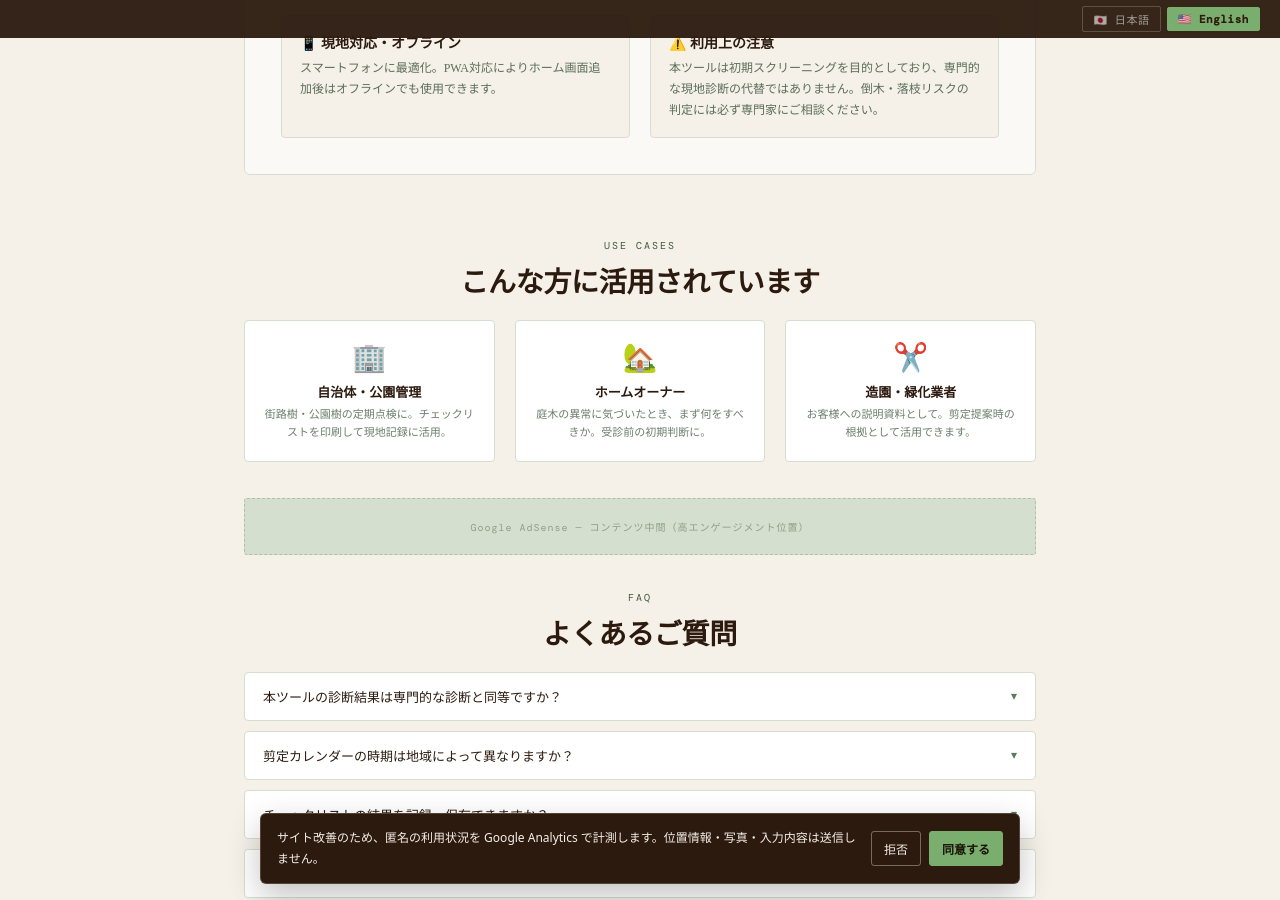
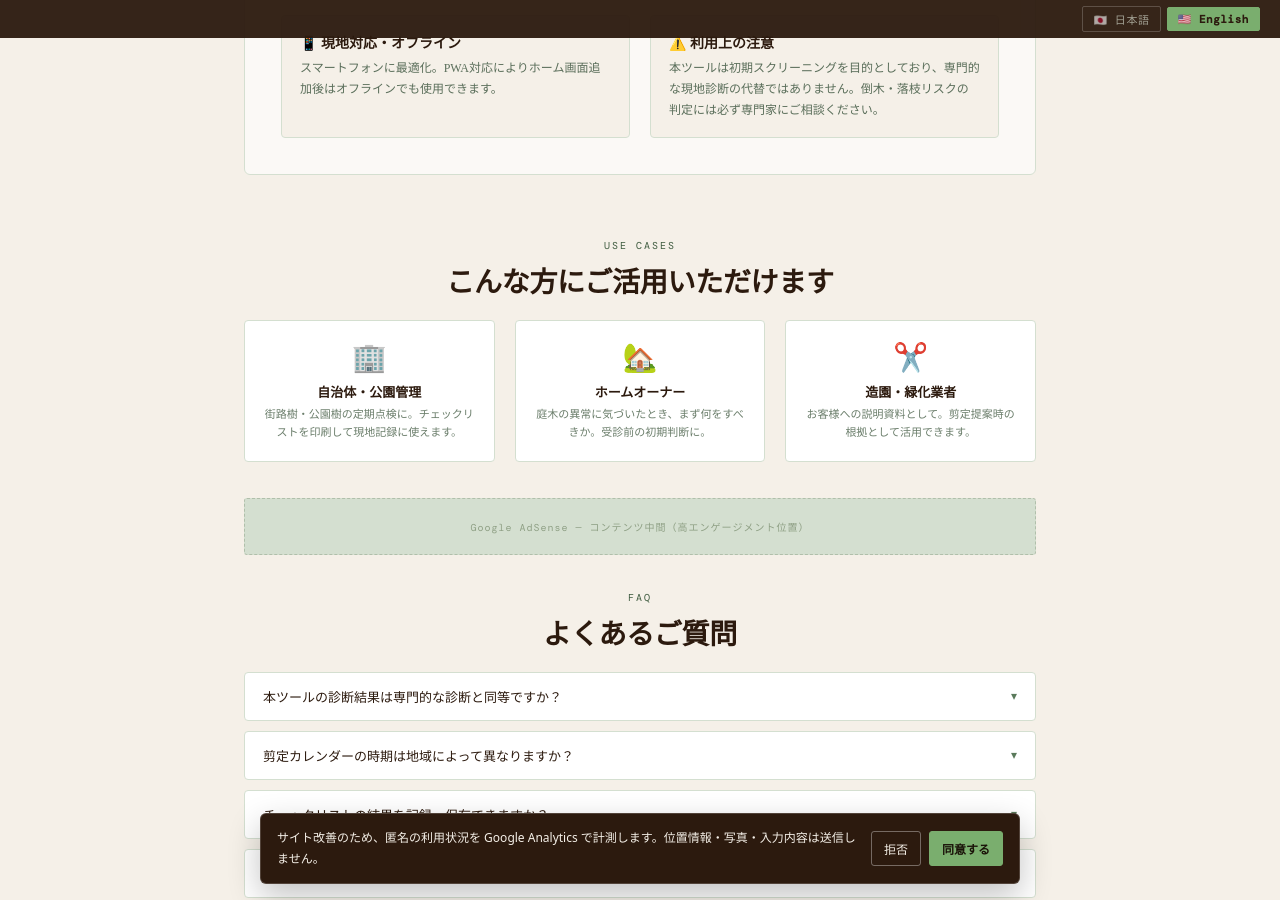
Before and after one commit to raitopapa/raitopapa.github.io, a Jekyll site: the page index.html, which Jekyll copies as it is, in a window 1280 px wide and 900 px high, scrolled down 2305 px. Built offline with Jekyll 4.4.1, drawn with Linux system fonts in a browser that asks for light colours.

Commit message:
copy: avoid implying established use cases

```diff
--- a/index.html
+++ b/index.html
@@ -363,11 +363,11 @@ footer { background: var(--bark); color: var(--cream); padding: 40px 24px; }
 
   <div class="sec-head">
     <span class="sec-label">Use Cases</span>
-    <div class="sec-title">こんな方に活用されています</div>
+    <div class="sec-title">こんな方にご活用いただけます</div>
   </div>
 
   <div class="use-row">
-    <div class="use-item"><span class="use-icon">🏢</span><div class="use-title">自治体・公園管理</div><p class="use-desc">街路樹・公園樹の定期点検に。チェックリストを印刷して現地記録に活用。</p></div>
+    <div class="use-item"><span class="use-icon">🏢</span><div class="use-title">自治体・公園管理</div><p class="use-desc">街路樹・公園樹の定期点検に。チェックリストを印刷して現地記録に使えます。</p></div>
     <div class="use-item"><span class="use-icon">🏡</span><div class="use-title">ホームオーナー</div><p class="use-desc">庭木の異常に気づいたとき、まず何をすべきか。受診前の初期判断に。</p></div>
     <div class="use-item"><span class="use-icon">✂️</span><div class="use-title">造園・緑化業者</div><p class="use-desc">お客様への説明資料として。剪定提案時の根拠として活用できます。</p></div>
   </div>
```
